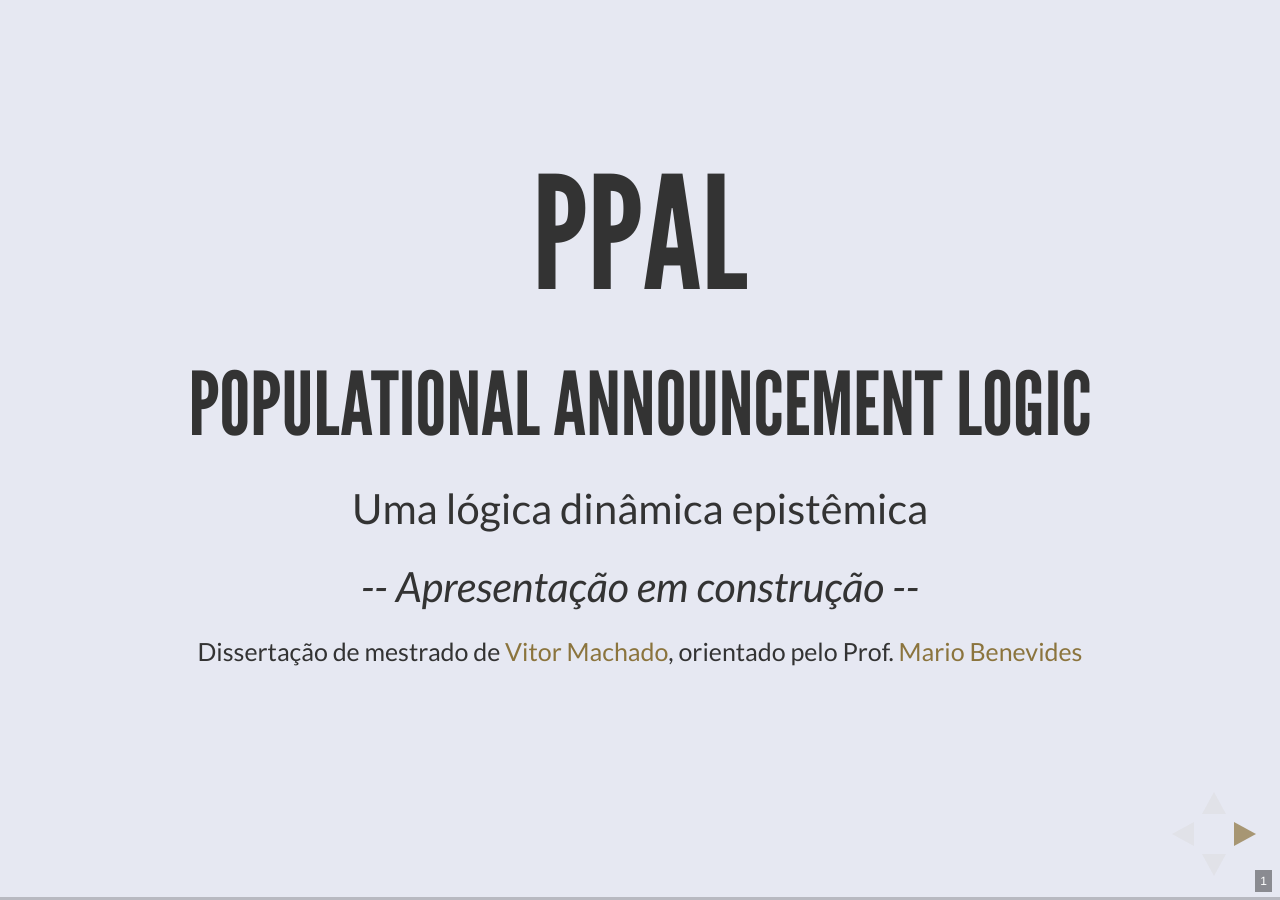
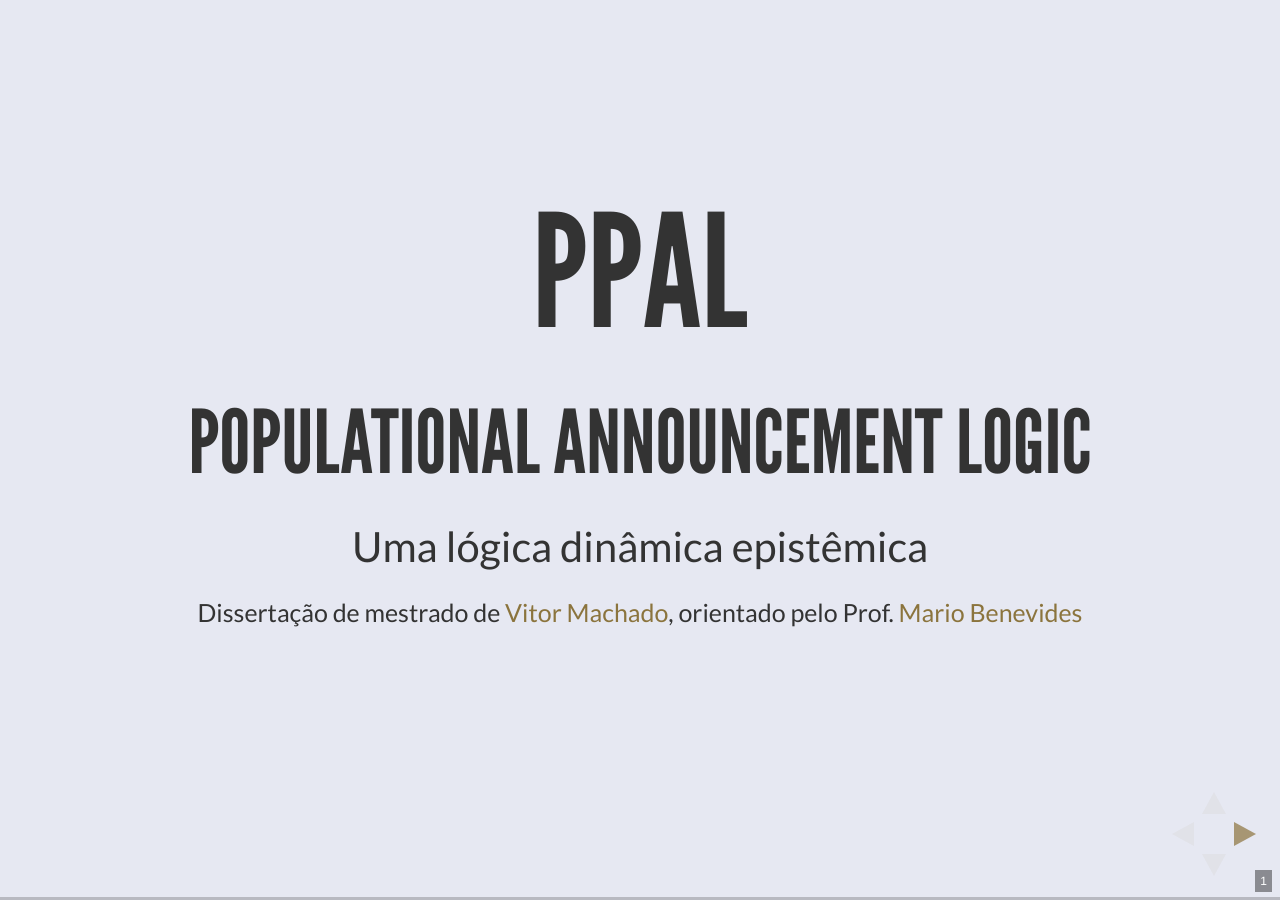
Before and after one commit to vittau/vittau.github.io, a Jekyll site: the page ppal/index.html, which Jekyll copies as it is, in a window 1280 px wide. Built offline with Jekyll 4.4.1, drawn with Linux system fonts in a browser that asks for light colours; formulas are drawn with MathJax 3; part of the change alters nothing that is shown.

Commit message:
Reduced to one example, with the math (partial)

```diff
--- a/ppal/index.html
+++ b/ppal/index.html
@@ -45,7 +45,6 @@
 					<h1>PPAL</h1>
 					<h2>Populational Announcement Logic</h2>
 					<p>Uma lógica dinâmica epistêmica</p>
-					<p><i>-- Apresentação em construção --</i></p>
 					<p>
 						<small>Dissertação de mestrado de <a href="http://vitormachado.me">Vitor Machado</a>, orientado pelo Prof. <a href="http://www.cos.ufrj.br/~mario/">Mario Benevides</a></small>
 					</p>
@@ -594,92 +593,19 @@
 				<section>
 
 					<section>
-						<h2>Exemplo básico da PPAL</h2>
+						<h2>Exemplo</h2>
 						<p>
-							Será mostrado agora um exemplo básico para demonstrar como o modelo evolui, e para mostrar passo-a-passo a resolução das evaluações.
-							<br />
-							Os estados são nomeados como o conjunto de proposições que são válidas nos mesmos, para facilitar a visualização.
+							Veremos agora um exemplo para demonstrar como o modelo evolui, e mostrar passo-a-passo a resolução das evaluações. Os estados são nomeados como o conjunto de proposições que são válidas nos mesmos, para facilitar a visualização.
+						</p>
+						<p>
+							A motivação para o exemplo é a seguinte: considere um político famoso que está sob investigação por lavagem de dinheiro e pagamento de propina. As eleições estão chegando, e para ser reeleito o político precisa que as pessoas não saibam de ambas as acusações sendo feitas sobre ele.
 						</p>
 					</section>
 
 					<section>
 						<h2>Modelo inicial</h2>
 						<p>
-							Suponha um modelo inicial composto de uma única população $P$, duas proposições $a$ e $b$ e um estado real $\{a, b\}$. A população está em dúvida entre todos os estados possíveis, ou seja, o modelo é um grafo completo.
-							<br />
-							<img src="img/basic-initial.png" height="200px" />
-						</p>
-					</section>
-
-					<section>
-						<h2>Modelo inicial (asserções)</h2>
-						<p>
-							<img src="img/basic-initial.png" height="200px" />
-							<ul>
-								<li>$E_{M_P, \{ a, b \}}(a) = e(a, (M_P, \{a, b\})) = 1.0$ porque a proposição $a$ vale no estado $\{a, b\}$;</li>
-								<li>$E_{M_P, \{ a, b \}}(K_P a) = 0.0$, porque os estados $ \{ \neg a, b \}$ e $\{ \neg a, \neg b \}$ estão conectados a $\{ a, b \}$ via $\stackrel{M_S, P}{\sim}$, e a proposição $a$ não vale neles.</li>
-							</ul>
-						</p>
-					</section>
-
-					<section>
-						<h2>Anúncio</h2>
-						<p>
-							Anúncio de $a$ para fração $r$ da população $P$, obtendo grupo $G$, e queremos saber se $G$ sabe $a$, isto é, se $K_G a$ após o anúncio. Portanto:
-							\begin{equation}
-								E_{M_P, \{ a, b \}}([a]^r_G K_G a)
-							\end{equation}
-							<img src="img/basic-after.png" height="200px" />
-						</p>
-					</section>
-
-					<section>
-						<h2>Anúncio (passo-a-passo)</h2>
-						<img src="img/basic-after.png" height="200px" />
-						<p>
-							O anúncio é processado sobre o modelo $M_G = \{P^1, P^2\}$, onde o modelo de $P^1$ é o mesmo que $P$, mas sem as arestas $a$, e com tamanho $r\overline{P}$. O modelo de $P^2$ é igual o de $P$, mas com tamanho $(1-r) \overline{P}$. Estamos efetivamente perguntando:
-							\begin{equation}
-								E_{M_G, \{ a, b \}}(K_G a)
-							\end{equation}
-						</p>
-					</section>
-
-					<section>
-						<h2>Anúncio (passo-a-passo 2)</h2>
-						<p>
-							$E_{M_G, \{ a, b \}}(K_G a)$ que é igual a $K(a, M_G, \{ a, b \}, G)$ de acordo com as regras da semântica. Expandindo:
-							<small>
-								\begin{equation}
-									\begin{split}
-										&K(a, M_G, \{ a, b \}, G) =
-										\\ &\frac{\overline{P^1} K(a, M_G, \{ a, b \}, P^1) + \overline{P^2} K(a, M_G, \{ a, b \}, P^2)}{\overline{P^1} + \overline{P^2} } =
-										\\ &\frac{\overline{P^1}}{\overline{P^1} + \overline{P^2}} = \frac{r \overline{P}}{\overline{P}} = r
-									\end{split}
-								\end{equation}
-							</small>
-							<br />
-							O que faz sentido, já que o anúncio foi feito para fração $r$ da população.
-						</p>
-					</section>
-
-				</section>
-
-				<section>
-
-					<section>
-						<h2>Exemplo (político corrupto)</h2>
-						<p>
-							Agora será mostrado um exemplo um pouco mais extenso, sem o passo-a-passo matemático do exemplo anterior. A motivação para o exemplo é a seguinte:
-						</p>
-						<p>
-							Considere um político famoso que está sob investigação por lavagem de dinheiro e pagamento de propina. As eleições estão chegando, e para ser reeleito o político precisa que as pessoas não saibam de ambas as acusações sendo feitas sobre ele.
-						</p>
-					</section>
-
-					<section>
-						<h2>Modelo inicial</h2>
-						<p>
-							Novamente temos um modelo inicial composto de uma única população $P$, duas proposições $l$ (lavagem de dinheiro) e $b$ (pagamento de propina) e um estado real $\{l, b\}$.
+							Temos um modelo inicial composto de uma única população $P$, duas proposições $l$ (lavagem de dinheiro) e $b$ (pagamento de propina) e um estado real $\{l, b\}$.
 							<br />
 							<img src="img/corrupt-initial.png" height="200px" />
 							<br />
@@ -708,7 +634,21 @@
 						<h2>Primeiro anúncio ($B$)</h2>
 						<img src="img/corrupt-after1.png" height="200px" />
 						<p>
-							Podemos também verificar a crença da população, isto é, evaluar $E_{M_P, \{ l, b \}}([l]^{0.3}_G B_G(l \land b))$. Essa expressão resultará em $0.325$, demonstrando baixa crença no momento de o político ser de fato corrupto.
+							Podemos também verificar a crença da população, isto é, evaluar $E_{M_P, \{ l, b \}}([l]^{0.3}_G B_G(l \land b))$.
+						</p>
+					</section>
+
+					<section>
+						<h2>Primeiro anúncio ($B$)</h2>
+						<img src="img/corrupt-after1.png" height="200px" />
+						<p>
+							\begin{equation}
+								\begin{aligned}
+									B(\varphi, (M_G, r), G) &=  \sum_{G' \in G} \frac{\overline{G'}}{\overline{G}} B(\varphi, (M_G, r), G') \\
+									= 0.3 \sum_{r' \in N_r} \frac{E_{M_{P^1}, r}(\varphi)}{\overline{N_r}} &+ 0.7 \sum_{r' \in N_r} \frac{E_{M_{P^2}, r}(\varphi)}{\overline{N_r}} \\
+									= 0.3 \cdot 1/2 + 0.7 \cdot 1/4 &= 0.325
+								\end{aligned}
+							\end{equation}
 						</p>
 					</section>
 
```
